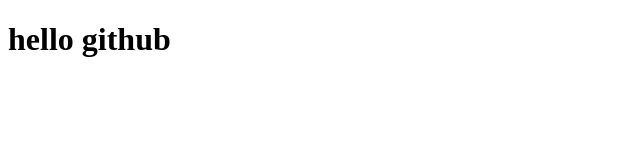
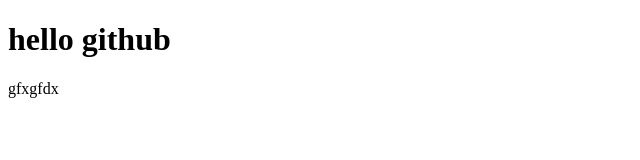
Before and after one commit to Hassan1569/test55, a plain HTML site: page index.html in a window 1280 px wide. Shown: the full height of the page, 0-640 px from the left. Drawn offline with Linux system fonts and the light colour scheme.

Commit message:
Update index.html

```diff
--- a/index.html
+++ b/index.html
@@ -7,6 +7,7 @@
 </head>
 <body>
     <h1>hello github</h1>
+    <p>gfxgfdx</p>
 
 </body>
 </html>
```
